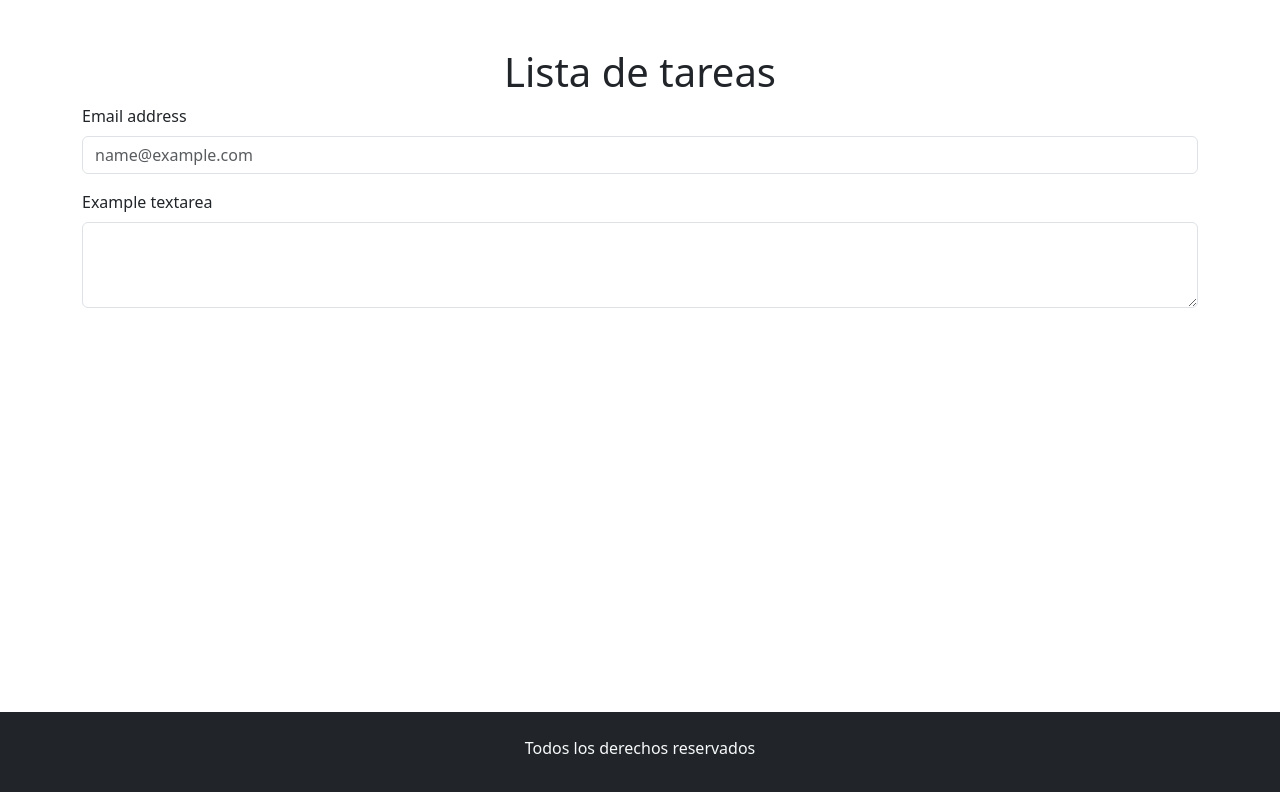
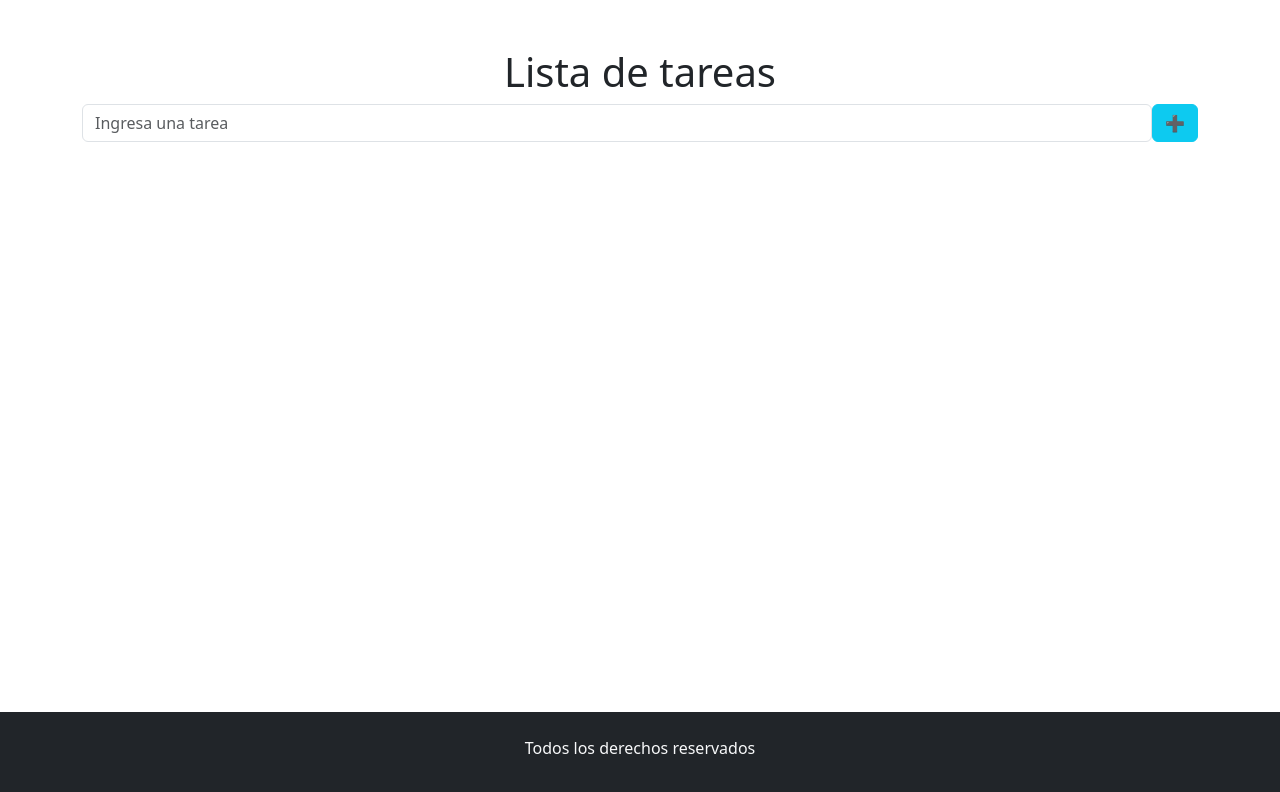
Before and after one commit to rollingcodeschool/listaTareas-c12, a React (Vite) app: page / in a window 1280 px wide. Shown: the top 792 px of the page. Built offline with nearby package versions, Linux system fonts and the light colour scheme.

Commit message:
agregamos los estilos al formulario tareas

```diff
--- a/src/components/FormularioTarea.jsx
+++ b/src/components/FormularioTarea.jsx
@@ -1,15 +1,13 @@
-import Form from 'react-bootstrap/Form';
+// import Form from 'react-bootstrap/Form';
+// import Button from 'react-bootstrap/Button';
+import {Form, Button} from 'react-bootstrap';
 
 const FormularioTarea = () => {
   return (
     <Form>
-      <Form.Group className="mb-3" controlId="exampleForm.ControlInput1">
-        <Form.Label>Email address</Form.Label>
-        <Form.Control type="email" placeholder="name@example.com" />
-      </Form.Group>
-      <Form.Group className="mb-3" controlId="exampleForm.ControlTextarea1">
-        <Form.Label>Example textarea</Form.Label>
-        <Form.Control as="textarea" rows={3} />
+      <Form.Group className="mb-3 d-flex" controlId="exampleForm.ControlInput1">
+        <Form.Control type="email" placeholder="Ingresa una tarea" />
+        <Button variant='info'>➕</Button>
       </Form.Group>
     </Form>
   );
```
